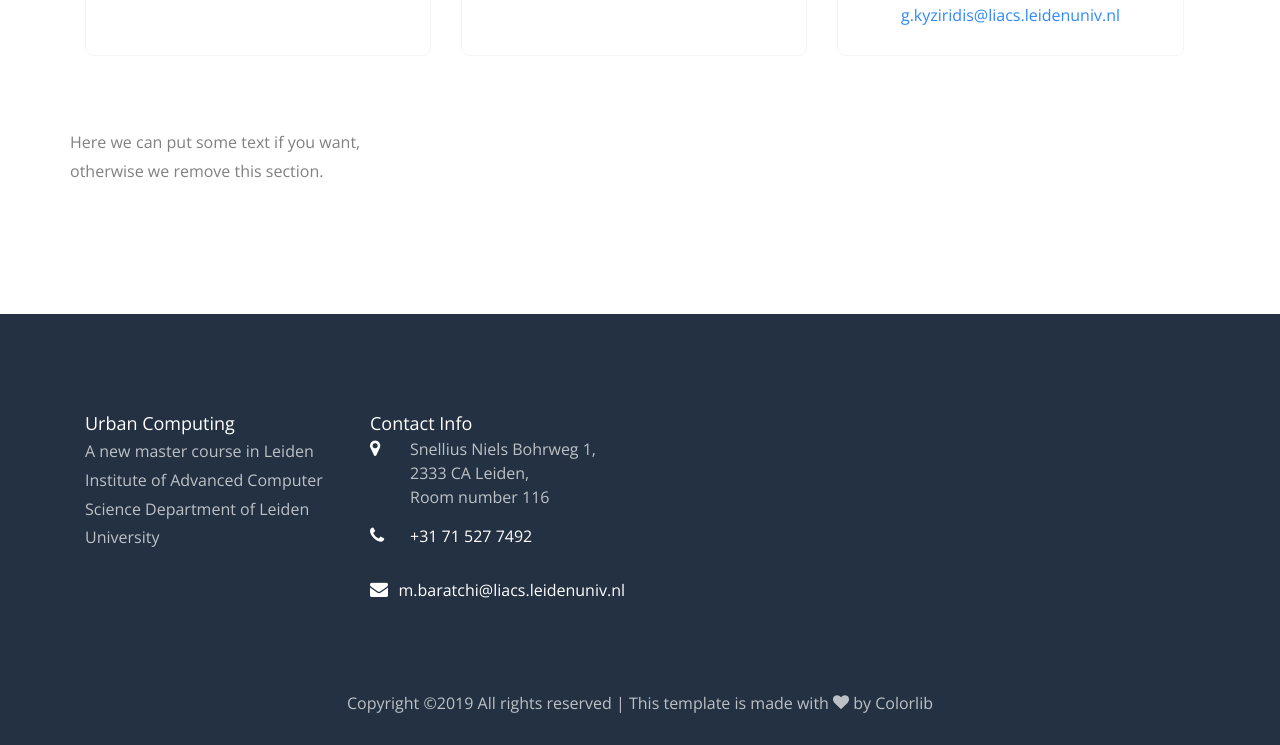
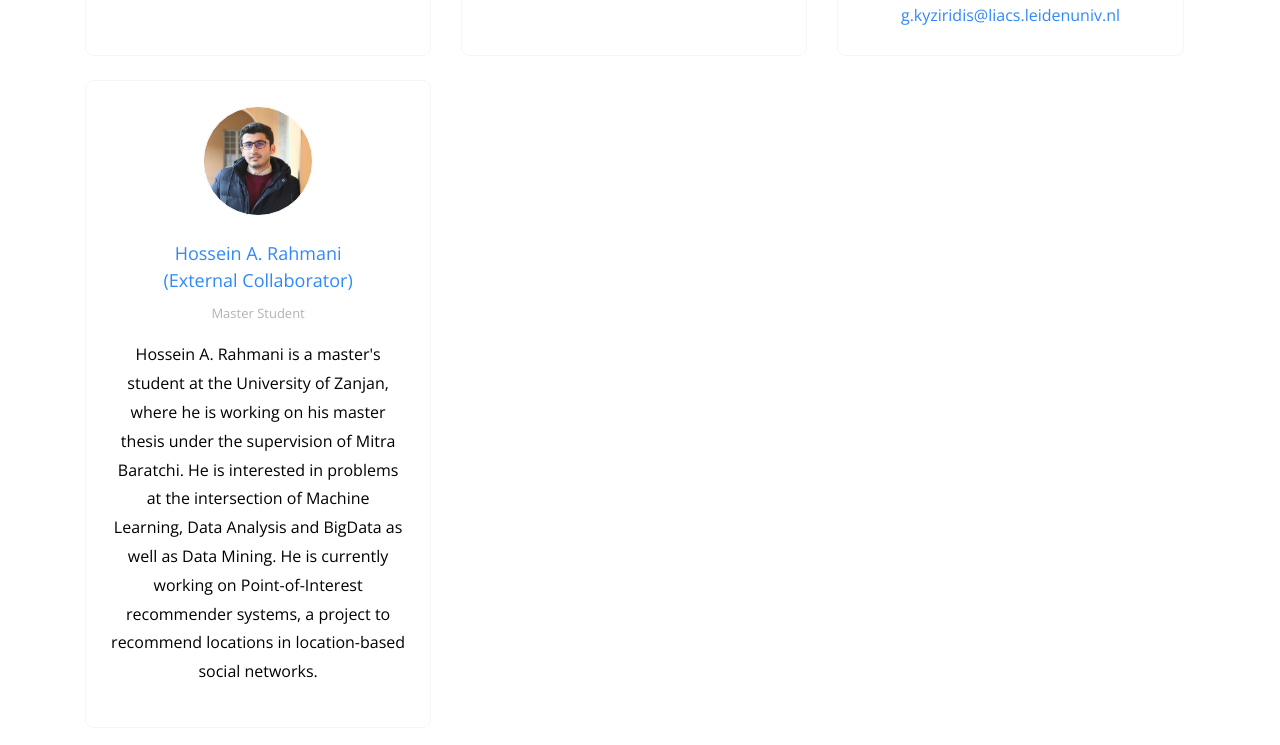
Before and after one commit to UrbanComputingCourseLeiden/UrbanComputingCourseLeiden.github.io, a plain HTML site: page team.html in a window 1280 px wide. Shown: the part 1295-2040 px from the top of the page. Drawn offline with nearby package versions, Linux system fonts and the light colour scheme; some packages are replaced by stand-ins of ours; no server answers; files whose address does not match are found by name.

Commit message:
New member in team

```diff
--- a/team.html
+++ b/team.html
@@ -116,11 +116,21 @@
       				</div>
         		</div>
         	</div>
-        <div class="row  mt-5 justify-conten-center">
-        	<div class="col-md-8 ftco-animate">
-        		<p>Here we can put some text if you want, otherwise we remove this section.</p>
+
+        	<div class="col-lg-3 d-flex mb-sm-4 ftco-animate" align="right">
+        		<div class="staff">
+      				<div class="img mb-4" style="background-image: url(images/Rahmani.jpg);"></div>
+      				<div class="info text-center">
+      					<h3><a href="https://rahmanidashti.github.io/" target="_blank">Hossein A. Rahmani</br>(External Collaborator)</a></h3>
+      					<span class="position">Master Student </br> </span>
+      					<div class="text">
+	        				<p><font color="black">Hossein A. Rahmani is a master's student at the University of Zanjan, where he is working on his master thesis under the supervision of Mitra Baratchi. He is interested in problems at the intersection of Machine Learning,
+							Data Analysis and BigData as well as Data Mining. He is currently working on Point-of-Interest recommender systems, a project to recommend locations in location-based social networks.</font>
+                  			</p>
+	        			</div>
+      				</div>
+        		</div>
         	</div>
-        </div>
       </div>
     </section>
 
```
Also changed, not shown: images/Rahmani.jpg (added).
